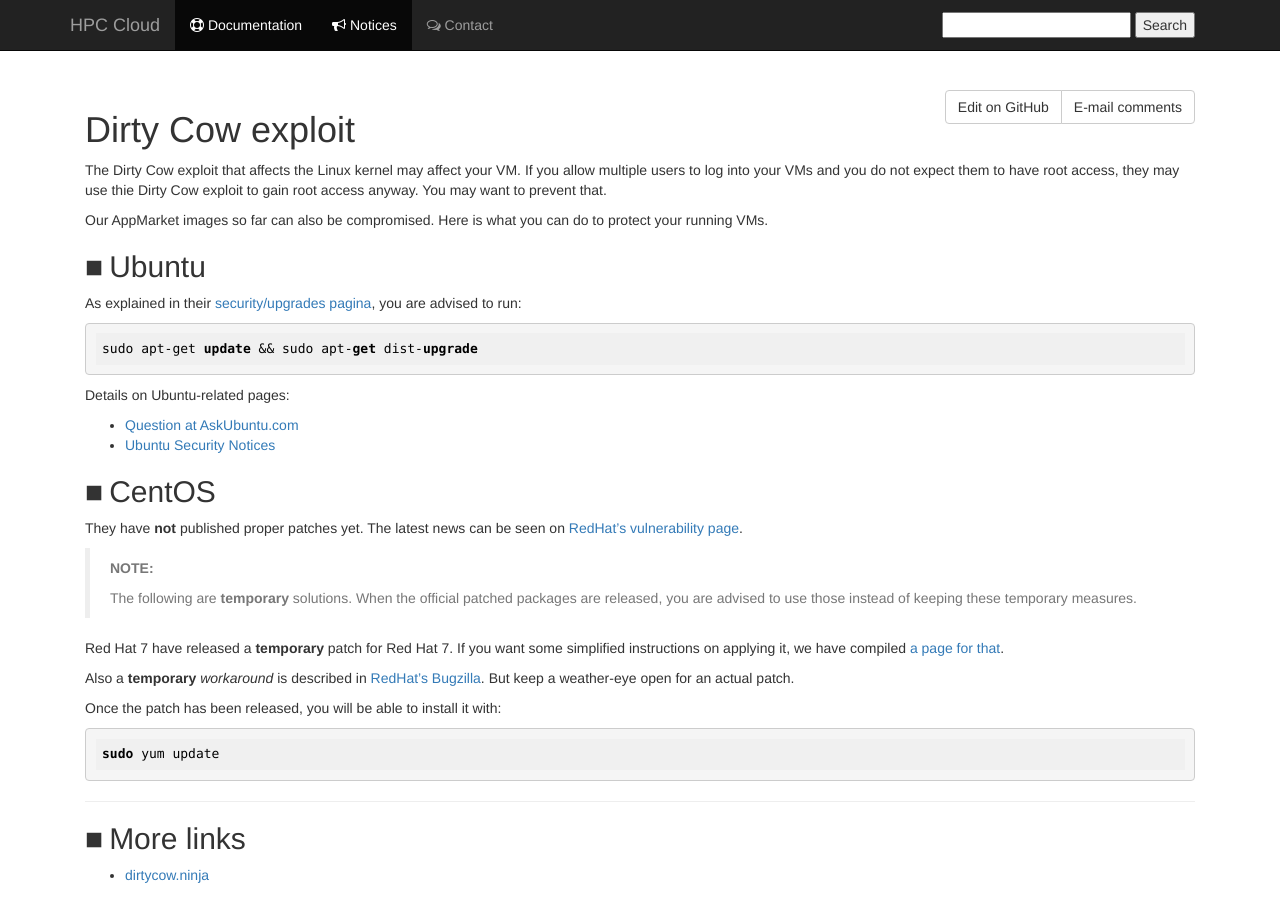
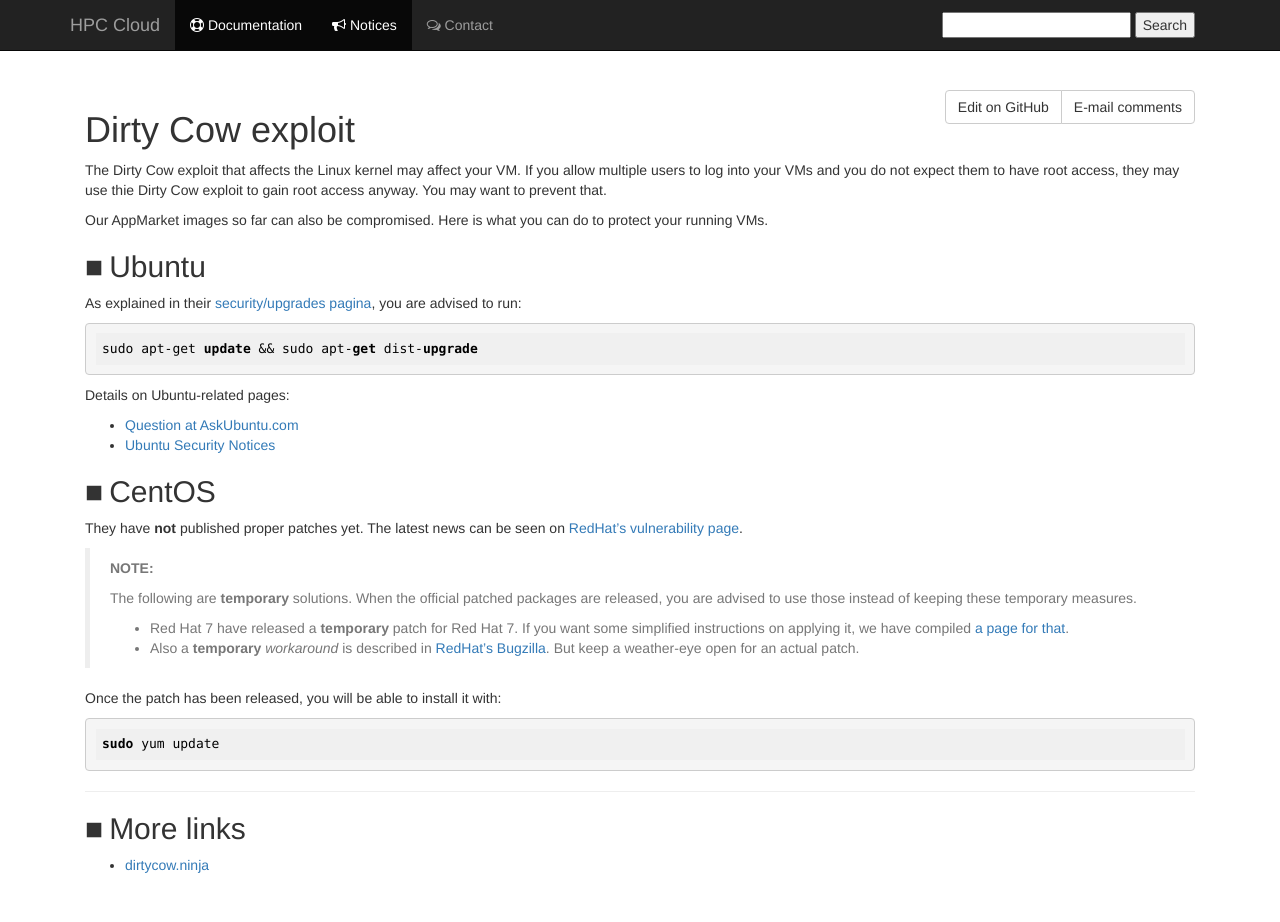
Before and after one commit to sara-nl/clouddocs, a Jekyll site: the page built from notices/dirtycow.markdown, in a window 1280 px wide and 935 px high. Shown: the top 922 px of the window. Built offline with Jekyll 4.4.1, drawn with Linux system fonts in a browser that asks for light colours; nearby versions of some CDN libraries.

Commit message:
Temporaries in the note

```diff
--- a/notices/dirtycow.markdown
+++ b/notices/dirtycow.markdown
@@ -27,10 +27,9 @@ They have **not** published proper patches yet. The latest news can be seen on [
 > **NOTE:**
 >
 > The following are **temporary** solutions. When the official patched packages are released, you are advised to use those instead of keeping these temporary measures.
-
-Red Hat 7 have released a **temporary** patch for Red Hat 7. If you want some simplified instructions on applying it, we have compiled [a page for that](dirtycow_RH7).
-
-Also a **temporary** _workaround_ is described in [RedHat's Bugzilla](https://bugzilla.redhat.com/show_bug.cgi?id=1384344#c13). But keep a weather-eye open for an actual patch.
+>
+> * Red Hat 7 have released a **temporary** patch for Red Hat 7. If you want some simplified instructions on applying it, we have compiled [a page for that](dirtycow_RH7).
+> * Also a **temporary** _workaround_ is described in [RedHat's Bugzilla](https://bugzilla.redhat.com/show_bug.cgi?id=1384344#c13). But keep a weather-eye open for an actual patch.
 
 Once the patch has been released, you will be able to install it with:
 
```
